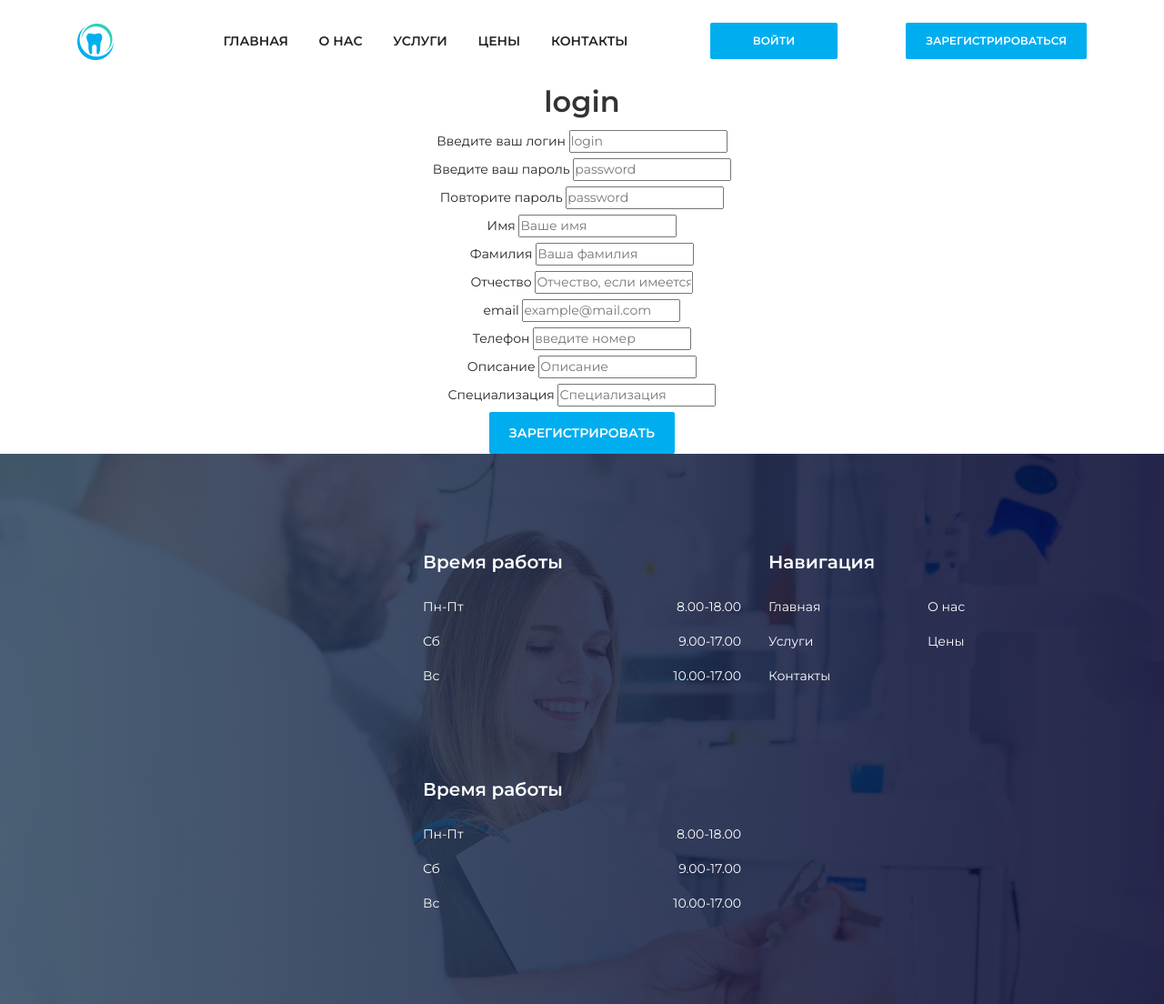
After one commit to andrey-zubov/dentist2, a Django app: page /add_doctor/ in a window 1280 px wide. The commit adds this page. Shown: the whole page at 91% size. Run offline with Django 3.2, Linux system fonts and the light colour scheme; some libraries are stand-ins or nearby versions.

Commit message:
add new_doctor by administrator

```diff
--- a/website/templates/administrator_cabinet.html
+++ b/website/templates/administrator_cabinet.html
@@ -77,7 +77,7 @@
       <!-- doctors admin start -->
       <div class="col-12">
         <div class="text-center">
-          <h1>Врачи</h1>
+          <h1>Врачи <a href="{% url 'add_doctor_page' %}" class="dento-btn">Добавить нового врача</a></h1>
         </div>
       </div>
       <div class="dento-price-table table-responsive">
--- /dev/null
+++ b/website/templates/registrate_doctor.html
@@ -0,0 +1,73 @@
+{% extends 'base.html' %}
+
+{% block title %}
+  Регистрация
+{% endblock %}
+
+{% block meta_description %}Страница Регистрации{% endblock %}"
+
+{% block content %}
+<section>
+  <div class="container">
+    <div class="row">
+      <div class="col-12">
+        <div class="contact-form text-center">
+          <h2>login</h2>
+          <form action="{% url 'add_doctor_page' %}" method="post">
+            {% csrf_token %}
+            <div class="row">
+              <div class="col-12">
+                <label for="id_username">Введите ваш логин</label>
+                <input id="id_username" name="username" type="text" placeholder="login" required>
+              </div>
+              <div class="col-12">
+                <label for="id_password1">Введите ваш пароль</label>
+                <input id="id_password1" name="password1" type="password" placeholder="password" required>
+              </div>
+              <div class="col-12">
+                <label for="id_password2">Повторите пароль</label>
+                <input id="id_password2" name="password2" type="password" placeholder="password" required>
+              </div>
+              <div class="col-12">
+                <label for="id_name">Имя</label>
+                <input id="id_name" name="first_name" placeholder="Ваше имя" required>
+              </div>
+              <div class="col-12">
+                <label for="id_last_name">Фамилия</label>
+                <input id="id_last_name" name="last_name" placeholder="Ваша фамилия" required>
+              </div>
+              <div class="col-12">
+                <label for="id_patronymic">Отчество</label>
+                <input id="id_patronymic" name="patronymic" placeholder="Отчество, если имеется" required>
+              </div>
+              <div class="col-12">
+                <label for="id_email">email</label>
+                <input id="id_email" name="email" placeholder="example@mail.com" required>
+              </div>
+              <div class="col-12">
+                <label for="id_phone">Телефон</label>
+                <input id="id_phone" name="phone" placeholder="введите номер" required>
+              </div>
+              <div class="col-12">
+                <label for="id_description">Описание</label>
+                <input id="id_description" name="description" placeholder="Описание" required>
+              </div>
+              <div class="col-12">
+                <label for="id_specialization">Специализация</label>
+                <input id="id_specialization" name="specialization" placeholder="Специализация" required>
+              </div>
+
+              <div class="col-12">
+                <button type="submit" class="btn dento-btn">Зарегистрировать</button>
+              </div>
+            </div>
+          </form>
+          {% if err %}
+            {{ err }}
+          {% endif %}
+        </div>
+      </div>
+    </div>
+  </div>
+</section>
+{% endblock %}
--- a/website/urls.py
+++ b/website/urls.py
@@ -26,6 +26,7 @@ urlpatterns = [
     path('cabinet/<int:user_id>', views.cabinet, name='cabinet_page'),
     path('single_news/<int:id>', views.single_news, name='single_news_page'),
     path('ask_doctor/<int:doc_id>', views.ask_doctor, name='ask_doctor_page'),
+    path('add_doctor/', views.add_new_doctor, name='add_doctor_page'),
 
 
     path('chat/<str:room_name>/', views.user_chat, name='user_chat_page'),
--- a/website/views.py
+++ b/website/views.py
@@ -79,6 +79,35 @@ def registration(request):
         err = 'Пароли должны совпадать'
     return render(request, 'registration.html', {'err': err,
                                                  'about_us': about_us,})
+
+
+def add_new_doctor(request, err=None):
+    if request.method == 'POST':
+        if request.POST['password1'] == request.POST['password2']:
+            if User.objects.filter(
+                    Q(username=request.POST['username']) |
+                    Q(email=request.POST['email'])).exists():
+                err = 'Такой пользователь или телефон/email уже зарегистрированы'
+                return render(request, 'registrate_doctor.html', {'err': err})
+
+            new_user = User.objects.create_user(
+                username=request.POST['username'],
+                password=request.POST['password1'],
+                email=request.POST['email'],
+            )
+            new_doctor = DoctorCard.objects.create(
+                first_name=request.POST['first_name'],
+                last_name=request.POST['last_name'],
+                patronymic=request.POST['patronymic'],
+                user=new_user,
+                email=request.POST['email'],
+                phone=request.POST['phone'],
+                description=request.POST['description'],
+                specialization=request.POST['specialization'],
+            )
+            return redirect('cabinet_page', user_id=request.user.id)
+
+    return render(request, 'registrate_doctor.html', {})
 
 
 def contact(request):
```
Also changed, not shown: db.sqlite3.
